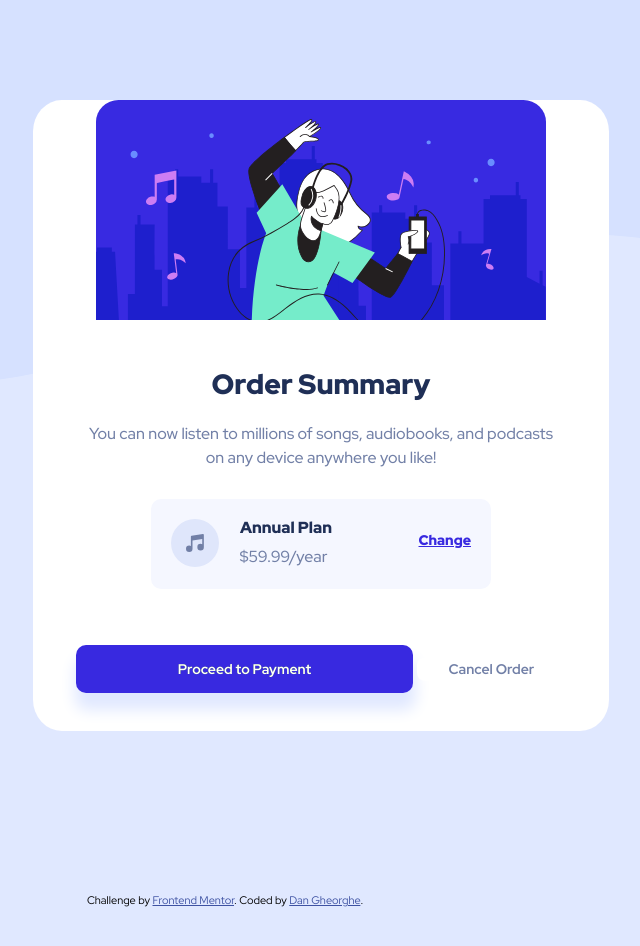
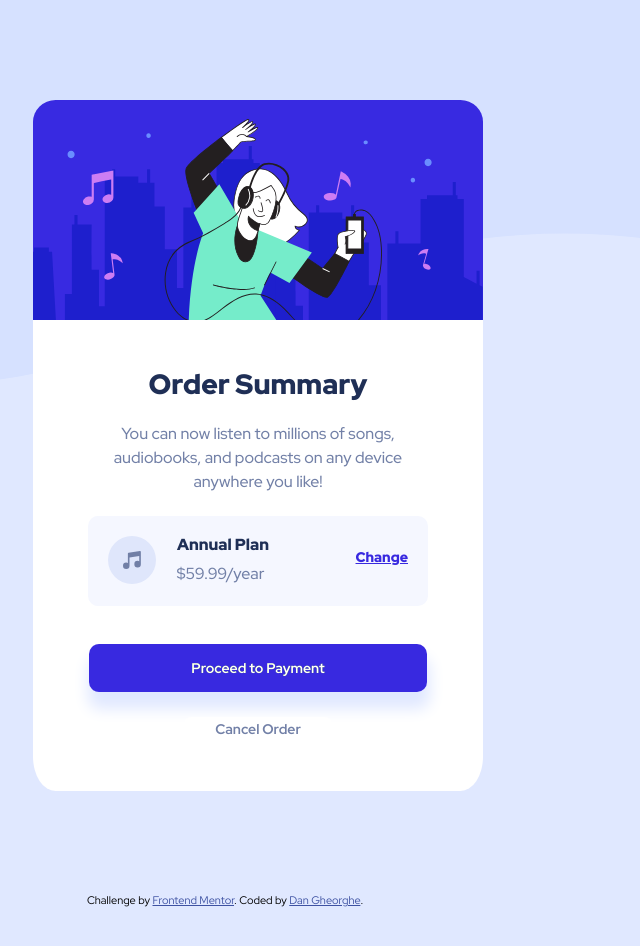
Before and after one commit to Gheda55/Practice, a plain HTML site: page index.html in a window 1280 px wide. Shown: the whole page, without its empty margins (415-1055 px from the left). Drawn offline with Linux system fonts and the light colour scheme.

Commit message:
Update styles.css

```diff
--- a/css/styles.css
+++ b/css/styles.css
@@ -78,7 +78,7 @@ p{
   position: absolute;
   top: 100px;
   background-color: white;
-  width: 72vh;
+  width: 450px;
   margin: auto 35% auto 35%;
   border-radius: 5%;
 }
```
